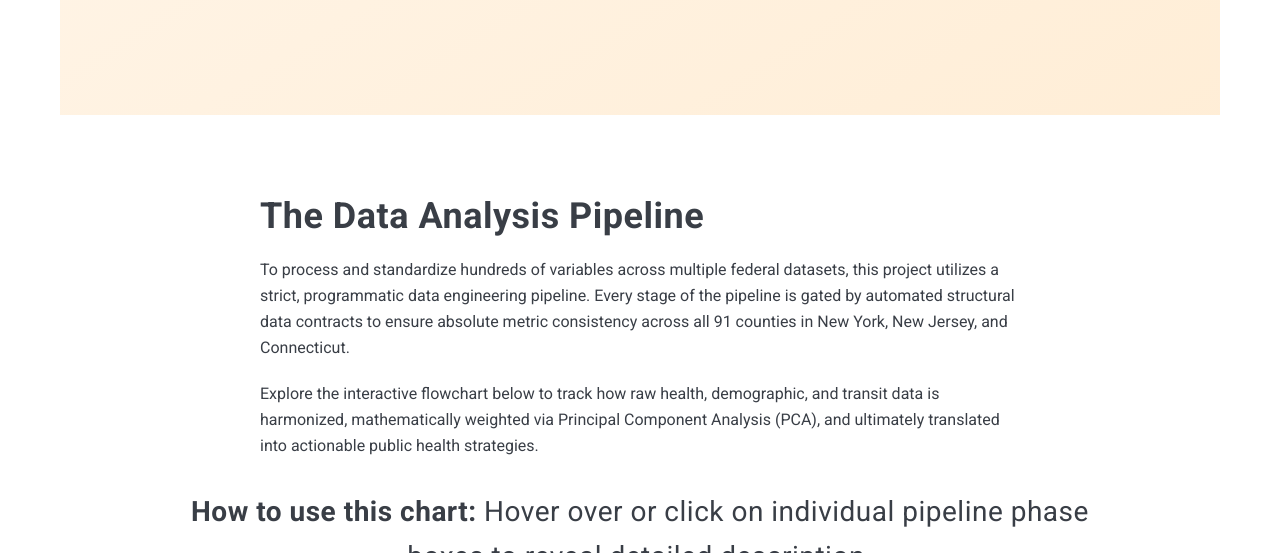
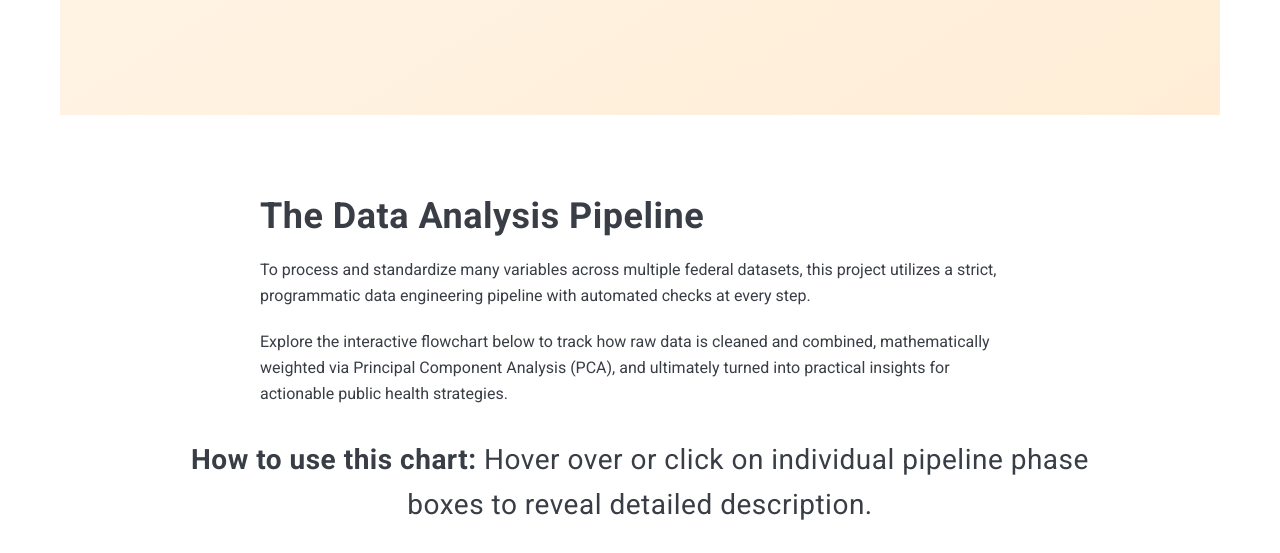
Before and after one commit to palism1/stroke-burden-index, a Jekyll site: the page built from docs/_posts/2026-07-03-pipeline-and-plan.md, in a window 1280 px wide and 900 px high, scrolled down 858 px, cut to the strip 0-553 px from the top of the window. Built offline with Jekyll 4.4.1, drawn with Linux system fonts in a browser that asks for light colours; nearby versions of some CDN libraries.

Commit message:
Update pipeline and plan section

```diff
--- a/docs/_posts/2026-07-03-pipeline-and-plan.md
+++ b/docs/_posts/2026-07-03-pipeline-and-plan.md
@@ -8,10 +8,12 @@ description: "From raw public data to reproducible scores: how the automated pip
 
 # The Data Analysis Pipeline
 
-To process and standardize hundreds of variables across multiple federal datasets, this project utilizes a strict, programmatic data engineering pipeline. Every stage of the pipeline is gated by automated structural data contracts to ensure absolute metric consistency across all 91 counties in New York, New Jersey, and Connecticut.
+To process and standardize many variables across multiple federal datasets, this project utilizes a strict, programmatic data engineering pipeline with automated checks at every step.
 
-Explore the interactive flowchart below to track how raw health, demographic, and transit data is harmonized, mathematically weighted via Principal Component Analysis (PCA), and ultimately translated into actionable public health strategies.
+Explore the interactive flowchart below to track how raw data is cleaned and combined, mathematically weighted via Principal Component Analysis (PCA), and ultimately turned into practical insights for actionable public health strategies.
+
 
 > **How to use this chart:** Hover over or click on individual pipeline phase boxes to reveal detailed description.
 
-<div style="width: 100%;"><div style="position: relative; padding-bottom: 100%; padding-top: 0; height: 0;"><iframe title="01" frameborder="0" width="1200" height="1800" style="position: absolute; top: 0; left: 0; width: 100%; height: 100%;" src="https://view.genially.com/6a4d58f94e02abab7aeb6fdb" type="text/html" allowscriptaccess="always" allowfullscreen="true" scrolling="yes" allownetworking="all"></iframe> </div> </div>
+
+<div style="width: 100%;"><div style="position: relative; padding-bottom: 150%; padding-top: 0; height: 0;"><iframe title="01" frameborder="0" width="1200" height="1800" style="position: absolute; top: 0; left: 0; width: 100%; height: 100%;" src="https://view.genially.com/6a4d58f94e02abab7aeb6fdb" type="text/html" allowscriptaccess="always" allowfullscreen="true" scrolling="yes" allownetworking="all"></iframe> </div> </div>
```
